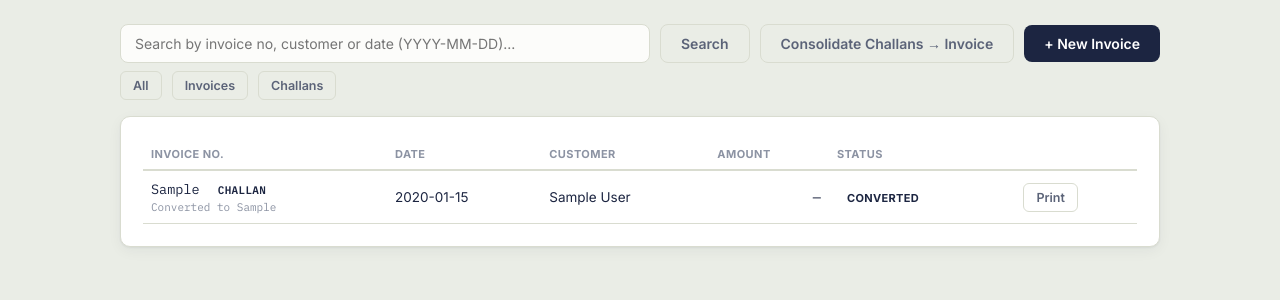
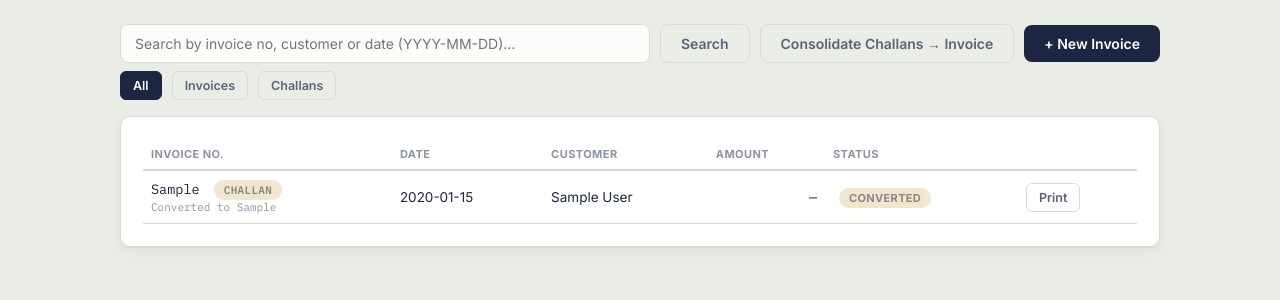
Before and after one commit to Julius00778/packaging-billing-app, a Flask app: page /invoices in a window 1280 px wide. Shown: the part 70-370 px from the top of the page. Run offline with Flask 3, Linux system fonts and the light colour scheme; a user stored in the database is signed in; tables that the repository leaves empty hold one stand-in row (values such as "Sample post").

Commit message:
Add CSS for settings sections and challan badges

```diff
--- a/static/style.css
+++ b/static/style.css
@@ -182,3 +182,11 @@ body{margin:0;}
 .pinv-half .pinv-footer{padding-top:8px;}
 .pinv-half .pinv-footer .terms{font-size:9px;}
 }
+
+/* --- settings page section headers --- */
+.settings-sec-title{font-size:14px;font-weight:700;color:var(--ink);margin-bottom:12px;}
+
+/* --- challan (delivery, rate-hidden) badges/stamps --- */
+.badge.challan{background:var(--accent-soft);color:var(--accent-deep);margin-left:6px;}
+.stamp.challan{color:var(--accent-deep);font-size:10px;}
+.btn-ghost.active{background:var(--ink);color:#fff;border-color:var(--ink);}
```
